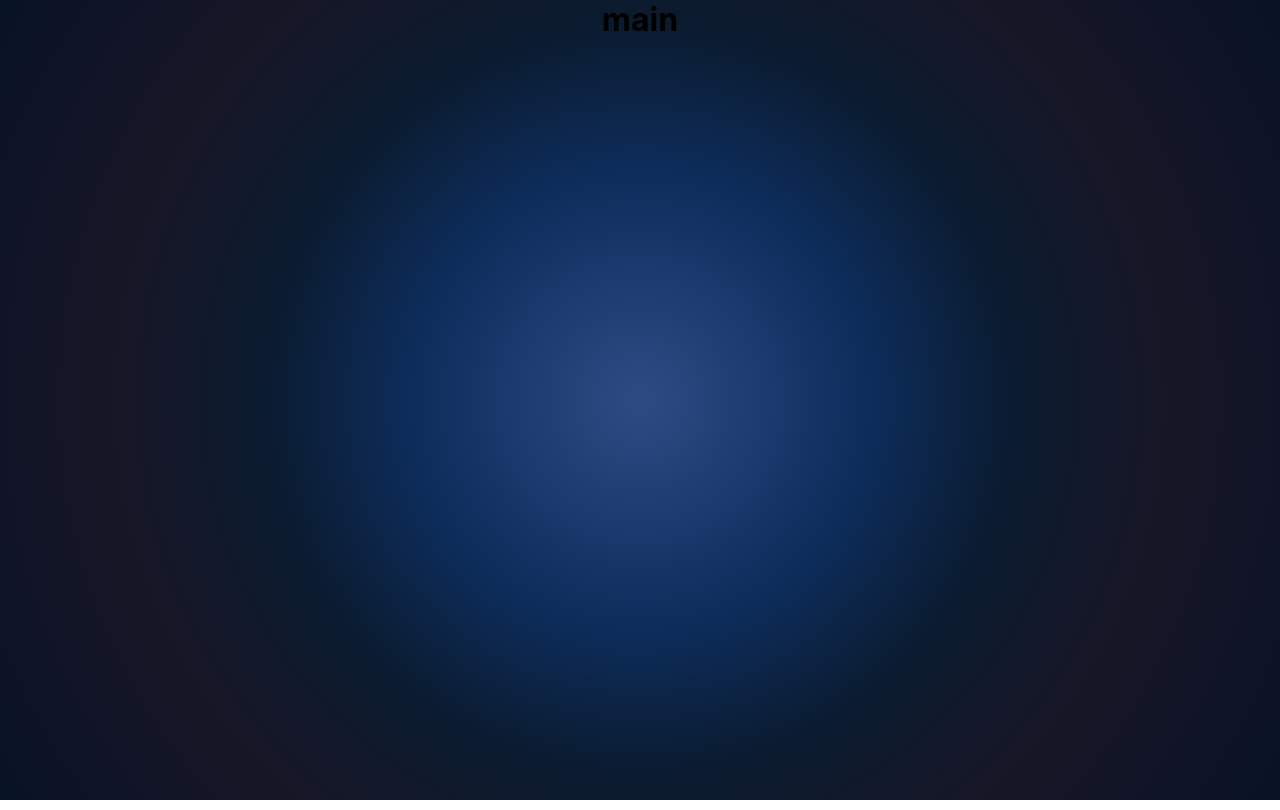
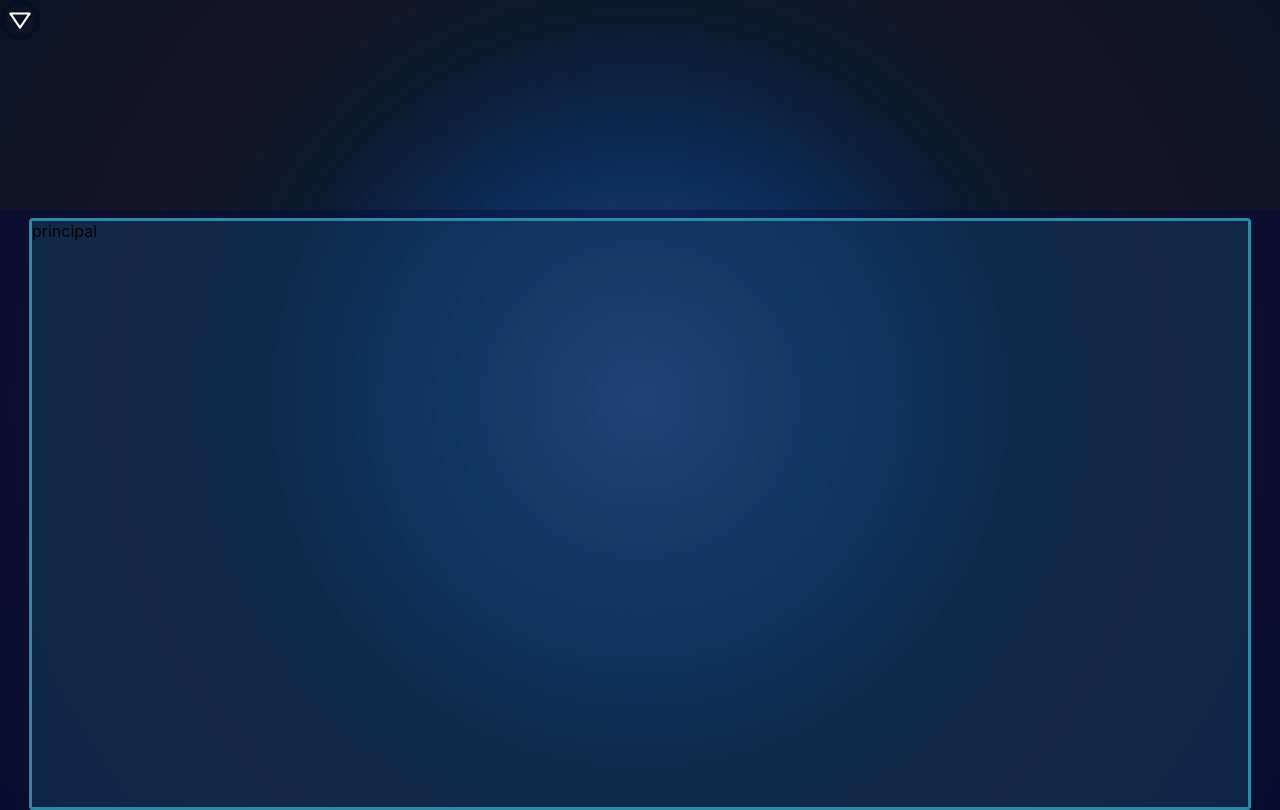
Before and after one commit to gabyfroso/Curriculum-Vitale, a React (Create React App) app: page / in a window 1280 px wide. Built offline with nearby package versions, Linux system fonts and the light colour scheme.

Commit message:
mejoras visuales, posicionamiento
documentación añadida,
 mejoras visuales
Main listo para empezar a trabajar

```diff
--- a/package.json
+++ b/package.json
@@ -8,6 +8,7 @@
     "@testing-library/user-event": "^13.5.0",
     "react": "^18.3.1",
     "react-dom": "^18.3.1",
+    "react-icons": "^5.2.1",
     "react-scripts": "5.0.1",
     "web-vitals": "^2.1.4"
   },
@@ -37,7 +38,6 @@
   },
   "description": "This project was bootstrapped with [Create React App](https://github.com/facebook/create-react-app).",
   "main": "index.js",
-  "devDependencies": {},
   "keywords": [],
   "author": "Gabyfroso",
   "license": "ISC"
--- a/src/App.css
+++ b/src/App.css
@@ -12,8 +12,62 @@ html {
   height: 100%;
 }
 
+ul, li{
+  list-style: none;
+}
+
 .App {
   display: flex;
+  flex-direction: column;
 
   justify-content: center;
+  align-items: center;
 }
+
+.iButton{
+  border-radius: 50%;
+  width: 50px;
+  height: 50px;
+}
+
+main{
+  display: flex;
+
+  align-self: center;
+  justify-content: center;
+
+  margin-top: 210px;
+  height: 100%;
+  min-height: 600px;
+
+  background-color: rgba(7, 7, 58, 0.4);
+
+  &>div{
+    margin-top: 8px;
+    width: 95%;
+
+    border: solid rgba(44, 138, 169);
+    border-radius: 4px;
+
+    background-color: rgba(44, 138, 169, 0.2);
+  }
+}
+
+#Important{
+  position: absolute;
+  display: flex;
+
+  padding-top: 10px;
+  top: 20px;
+
+  width: 100%;
+  height: 200px;
+
+  align-items: center;
+
+  flex-direction: column;
+
+  z-index: 1;
+
+  background-color: rgba(7, 7, 58, 0.6);
+}
--- a/src/App.js
+++ b/src/App.js
@@ -1,6 +1,8 @@
-import React, { useContext } from 'react';
+import React, { useContext, useState } from 'react';
 
 import { UserContext, FocusContext } from './components/contexts'
+
+import Header from "./components/Header";
 
 import Main from './pages/principal';
 import Program from "./pages/program";
@@ -12,6 +14,11 @@ function App() {
   const { Focus } = useContext(FocusContext);
   const { } = useContext(UserContext);
 
+  const [Extras_1, setExtras_1] = useState(true);
+
+  const OnOffExtra_1 = () => {
+    setExtras_1(!Extras_1);
+  }
   const Source =
   {
     Main: <Main />,
@@ -23,8 +30,33 @@ function App() {
 
   return (
     <div className="App">
-      <h1>{Focus}</h1>
-      {SourceApp}
+      <Header />
+
+      {
+        /**
+         *
+        <div id='Important'>
+        <button onClick={OnOffExtra_1}
+          className='iButton'>
+          i
+        </button>
+        {
+          Extras_1 &&
+          <>
+            <abbr>{Focus}</abbr>
+          </>
+        }
+      </div>
+         */
+      }
+
+      <main style={{ width: '100%' }}>
+
+        <div className='main'>
+          {SourceApp}
+
+        </div>
+      </main>
     </div>
   );
 }
--- /dev/null
+++ b/src/components/Header.js
@@ -0,0 +1,175 @@
+import React, { useState, useContext } from 'react'
+import { FocusContext } from "./contexts.js";
+
+import { BiDownArrow, BiSolidCog } from "react-icons/bi";
+
+
+import StlHeader from './css/header.module.css';
+
+function Expansible({ text = '', children }) {
+
+    const [inFocus, setInFocus] = useState(false);
+
+    const OnFocus = () => {
+        setTimeout(() => {
+            setInFocus(true)
+        }, 400);
+    }
+
+    const OffFocus = () => {
+        setTimeout(() => {
+            setInFocus(false)
+        }, 800);
+    }
+
+    return (
+        <li>
+            <button
+                className={`${StlHeader.btn} ${StlHeader.btnExp} ${StlHeader.btnAppearence}`}
+                onMouseEnter={OnFocus}
+                onMouseLeave={OffFocus}>
+
+                {
+                    !inFocus ?
+                        <>{text}</> :
+
+                        <ul className={StlHeader.ExtraUl}>
+                            {children}
+                        </ul>
+                }
+            </button>
+        </li>
+    )
+}
+
+
+/**
+ * ***>>
+
+
+*******>>>>>>>>>>>>>>>> ITEMS
+
+
+* ***>>
+ */
+function Exp() {
+    return (
+        <Expansible text='Experiencia'>
+            <h3>Experiencia en:</h3>
+            <ExtraNav newFocus={'exp-Programacion'}>Programacion</ExtraNav>
+            <ExtraNav newFocus={'exp-Electronica'}>Electronica</ExtraNav>
+            <ExtraNav newFocus={'exp-Dibujo'}>Dibujo</ExtraNav>
+            <ExtraNav newFocus={'exp-Medic'}>Asistente Paramédico</ExtraNav>
+        </Expansible>
+    )
+}
+
+
+/**
+ * ***>>
+
+
+*******>>>>>>>>>>>>>>>> NAVS
+
+
+ * ***>>
+ */
+
+
+function Nav({ children, newFocus, action, extrastyle }) {
+    const { setFocus } = useContext(FocusContext);
+
+    const newAction = () => {
+        if (newFocus) {
+            setFocus(newFocus)
+        }
+        if (action) {
+            action();
+        }
+
+        console.log('_ _header.js > nav');
+        console.log('error en la acción del elemento NAV');
+    }
+
+    return (
+        <li className={extrastyle}>
+            <button
+                onClick={newAction}
+                className={`${StlHeader.btn} ${StlHeader.btnAppearence}`}>
+                {children}
+            </button>
+        </li>
+    )
+}
+
+function ExtraNav({ children, newFocus, action, extrastyle = StlHeader.Extrabtn }) {
+    const { setFocus } = useContext(FocusContext);
+
+    const newAction = () => {
+        if (newFocus) {
+            setFocus(newFocus)
+        }
+        if (action) {
+            action();
+        }
+
+        console.log('_ _header.js > nav');
+        console.log('error en la acción del elemento NAV');
+    }
+
+    return (
+        <li>
+            <button
+                onClick={newAction}
+                className={`${extrastyle} ${StlHeader.btnAppearence}`}>
+                {children}
+            </button>
+        </li>
+    )
+}
+
+
+/**
+ * ***>>
+ *******>>>>>>>>>>>>>>>> PRINCIPAL
+ * ***>>
+ */
+
+function Header() {
+    const [MenuExpansible, setMenuExpansible] = useState(false);
+
+    const OnOffMenuExpansible = () => {
+        setMenuExpansible(!MenuExpansible);
+    }
+
+    return (
+        <header
+            className={
+                `${StlHeader.header} ${!MenuExpansible ? StlHeader.disableheader : ''}`
+            } >
+
+            <Nav extrastyle={StlHeader.ICON} action={OnOffMenuExpansible}>
+                <BiDownArrow />
+            </Nav>
+
+            {
+                MenuExpansible &&
+                <>
+                    <nav>
+                        <ul>
+                            <Nav newFocus={'Main'}> Inicio </Nav>
+                            <Nav newFocus={'Contacto'}> Contacto </Nav>
+                            <Exp />
+                        </ul>
+                    </nav>
+                    <Nav extrastyle={StlHeader.ICON}> <BiSolidCog /> </Nav>
+                </>
+            }
+        </header>
+    )
+}
+
+
+
+
+export default Header
--- a/src/components/contexts.js
+++ b/src/components/contexts.js
@@ -15,7 +15,7 @@ const UserProvider = ({children}) => {
 }
 
 const FocusProvider = ({children}) => {
-    const [Focus, setFocus] = useState('main');
+    const [Focus, setFocus] = useState('Main');
     const [size, setSize] = useState(2);
     const [theme, setTheme] = useState(localStorage.getItem('theme') || 'dark');
 
--- /dev/null
+++ b/src/components/css/header.module.css
@@ -0,0 +1,115 @@
+.header * {
+    color: #ffffff;
+}
+
+.btnAppearence {
+    display: flex;
+
+    width: 100%;
+    height: 100%;
+
+    justify-content: center;
+    align-items: center;
+
+
+    background-color: transparent;
+
+    &:hover {
+        background-color: rgba(2, 2, 37, 0.2);
+        letter-spacing: 2px;
+    }
+}
+
+button {
+    border: thick solid rgba(3, 3, 23, 0.2);
+
+    &:hover{
+        letter-spacing: 4px;
+    }
+}
+
+.btn {
+    letter-spacing: 4px;
+    font-size: 1rem;
+
+    &:hover {
+        letter-spacing: 2px;
+    }
+}
+
+svg{
+    width: 40px;
+    height: 40px;
+}
+
+
+/*
+******* <<<<< INICIO
+*/
+
+.header {
+    position: fixed;
+    display: flex;
+    flex-direction: row;
+    flex-wrap: nowrap;
+
+    top: 0;
+    min-height: 90px;
+    height: auto;
+
+    width: 100%;
+    background-color: rgba(7, 7, 58, 0.256);
+
+    z-index: 10;
+
+    nav {
+        width: 100%;
+        height: 100%;
+
+        ul {
+            display: flex;
+            flex-direction: row;
+            flex-wrap: wrap;
+
+            height: 100%;
+            width: 100%;
+
+            justify-content: space-evenly;
+
+            li {
+                width: 14em;
+                height: 90px;
+            }
+        }
+
+    }
+}
+
+.disableheader {
+    min-height: 40px;
+    background-color: transparent;
+}
+
+.ExtraUl {
+    display: flex;
+    flex-direction: row;
+    flex-wrap: nowrap;
+
+    li {
+        height: 2em !important;
+        width: 100%;
+
+        background-color: rgba(2, 2, 37, 0.5);
+    }
+}
+
+
+.ICON{
+    width: 40px;
+    height: 40px;
+
+    &>button{
+        padding: 2px;
+        border-radius: 50%;
+    }
+}
```
Also changed, not shown: document/Orden del Focus.txt (added), document/Zindex.txt (added), document/extra.txt (added), 1 other file (tests, documents, lock files or other folders).
